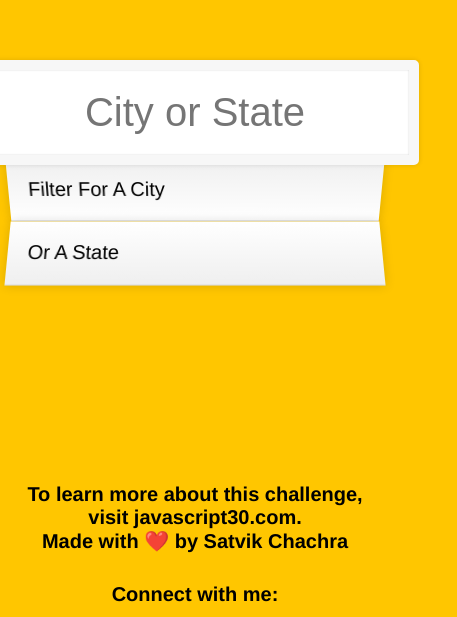
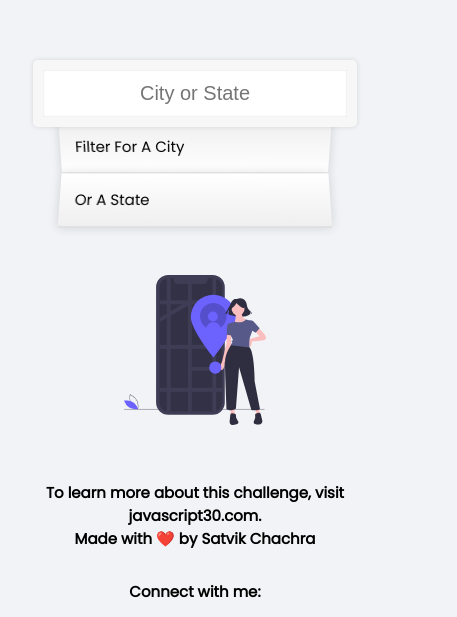
Before and after one commit to satvikchachra/JavaScript30, a plain HTML site: page 06-Type-Ahead/index.html in a window 390 px wide. Shown: the top 617 px of the page, 457 px wide, since content can reach past the window. Drawn offline with Linux system fonts and the light colour scheme; no server answers.

Commit message:
updated ui and made it responsive

```diff
--- a/06-Type-Ahead/style.css
+++ b/06-Type-Ahead/css/style.css
@@ -1,8 +1,8 @@
 html {
     box-sizing: border-box;
-    background: #ffc600;
-    font-family: 'helvetica neue';
-    font-size: 20px;
+    background: #f2f3f6;
+    font-family: 'Poppins', sans-serif;
+    font-size: 16px;
     font-weight: 200;
     text-align: center;
 }
@@ -13,7 +13,7 @@ html {
 
 input {
     width: 100%;
-    padding: 20px;
+    padding: 12px;
 }
 
 .search-form {
@@ -32,7 +32,7 @@ input.search {
     top: 10px;
     z-index: 2;
     border-radius: 5px;
-    font-size: 40px;
+    font-size: 20px;
     box-shadow: 0 0 5px rgba(0, 0, 0, 0.12), inset 0 0 2px rgba(0, 0, 0, 0.19);
 }
 
@@ -49,7 +49,7 @@ input.search {
     border-bottom: 1px solid #D8D8D8;
     box-shadow: 0 0 10px rgba(0, 0, 0, 0.14);
     margin: 0;
-    padding: 20px;
+    padding: 18px;
     transition: background 0.2s;
     display: flex;
     justify-content: space-between;
@@ -70,12 +70,12 @@ span.population {
     font-size: 15px;
 }
 
-.hl {
-    background: #ffc600;
+#geo-img {
+    height: 200px;
 }
 
 footer {
-    margin-top: 200px;
+    margin-top: 50px;
     font-weight: 600;
 }
 
@@ -103,3 +103,48 @@ footer a {
 footer a:link, a:visited, a:hover, a:active {
     color: black;
 }
+
+@media only screen and (max-width: 426px) {
+    html {
+        font-size: 15px;
+    }
+    .search-form {
+        max-width: 270px;
+    }
+    .suggestions li {
+        padding: 15px;
+    }
+    #geo-img {
+        height: 150px;
+    }
+}
+
+@media only screen and (max-width: 375px) {
+    html {
+        font-size: 14px;
+    }
+    .search-form {
+        max-width: 230px;
+    }
+    .suggestions li {
+        padding: 14px;
+    }
+    #geo-img {
+        height: 170px;
+    }
+}
+
+@media only screen and (max-width: 320px) {
+    html {
+        font-size: 14px;
+    }
+    .search-form {
+        max-width: 200px;
+    }
+    .suggestions li {
+        padding: 12px;
+    }
+    #geo-img {
+        height: 150px;
+    }
+}
--- a/06-Type-Ahead/index.html
+++ b/06-Type-Ahead/index.html
@@ -4,7 +4,8 @@
 <head>
     <meta charset="UTF-8">
     <meta name="viewport" content="width=device-width, initial-scale=1.0">
-    <link rel="stylesheet" type="text/css" href="./style.css">
+    <link rel="stylesheet" type="text/css" href="./css/style.css">
+    <link href="https://fonts.googleapis.com/css2?family=Poppins&display=swap" rel="stylesheet">
     <title>Type Ahead</title>
 </head>
 
@@ -18,13 +19,14 @@
         </ul>
     </form>
 
+    <img id="geo-img" src="./img/undraw_my_location.svg">
 
     <footer>
         <div class="learn-more">To learn more about this challenge, visit <a
                 href="https://javascript30.com">javascript30.com</a>.</div>
 
         <div class="made-with">
-            Made with ❤️ by <a href="https://github.com/satvikchachra">Satvik Chachra</a>
+            Made with ❤️ by <b><a href="https://github.com/satvikchachra">Satvik Chachra</a>
         </div>
 
         <div class="connect-with">
@@ -44,7 +46,7 @@
         </div>
     </footer>
 
-    <script src="./main.js"></script>
+    <script src="./js/main.js"></script>
     <script src="https://use.fontawesome.com/f307a533b4.js"></script>
 
 </body>
```
Also changed, not shown: 06-Type-Ahead/img/undraw_my_location.svg (added), 06-Type-Ahead/js/main.js (renamed from 06-Type-Ahead/main.js).
